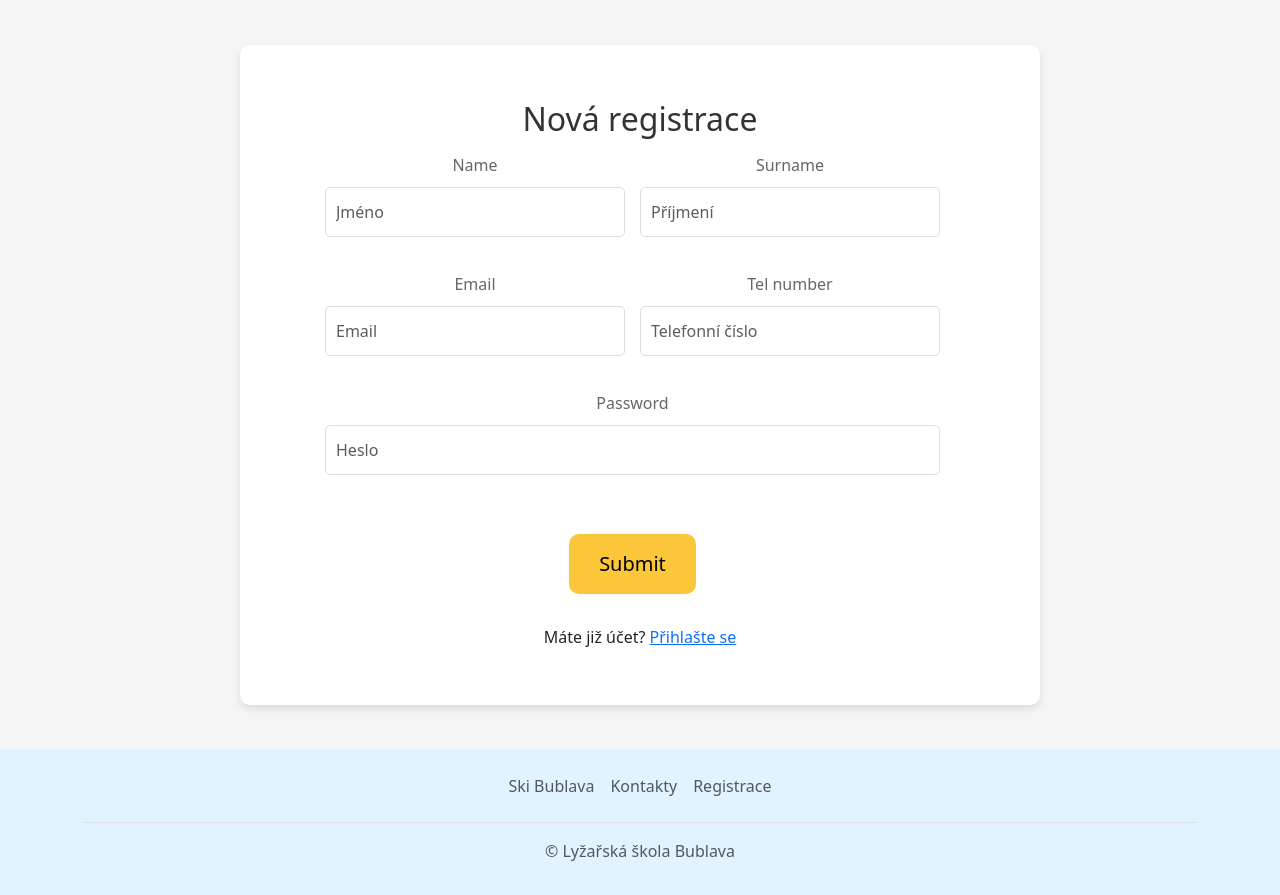
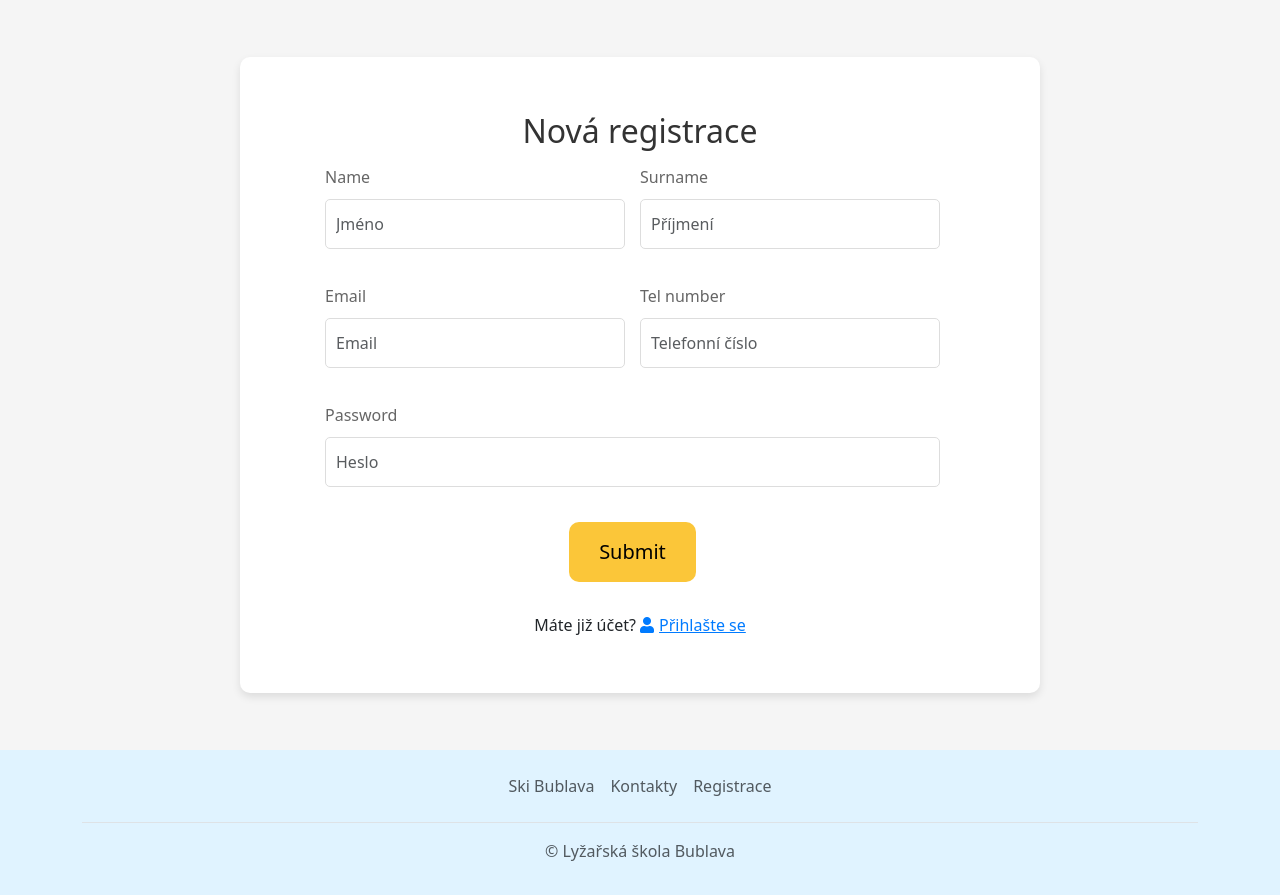
Before and after one commit to petrstipek/Rezervacni_webova_aplikace, a Python web app: template flaskr/templates/auth/registration.html in a window 1280 px wide. Shown: the part 89-984 px from the top of the page. Run offline with Jinja, Linux system fonts and the light colour scheme; the template is opened without the code that fills it, so the values that code supplies are empty, except form fields; tables that the repository leaves empty hold one stand-in row (values such as "Sample post"); form fields are guessed from the names that the template uses; some libraries are stand-ins or nearby versions.

Commit message:
Login, registration and renew password styling and layout

```diff
--- a/flaskr/static/css/style_login.css
+++ b/flaskr/static/css/style_login.css
@@ -36,6 +36,7 @@
 .h2-headers {
     margin-bottom: 30px;
     color: #333;
+    text-align: center;
 }
 
 .login-label {
@@ -69,3 +70,37 @@
 .page-title {
     text-align: left !important;
 }
+
+.global.margin {
+    flex: 1;
+}
+
+html,
+body {
+    min-height: 100vh;
+    margin: 0;
+    padding: 0;
+    display: flex;
+    flex-direction: column;
+}
+
+.color-background {
+    background-color: #f5f5f5;
+    display: flex !important;
+    flex-direction: column !important;
+    flex: 1 !important;
+}
+
+a {
+    color: #007bff;
+    display: inline-flex;
+    align-items: center;
+}
+
+a i {
+    margin-right: 5px;
+}
+
+.mt-3 {
+    text-align: center;
+}
--- a/flaskr/static/css/style_user.css
+++ b/flaskr/static/css/style_user.css
@@ -5,8 +5,9 @@ header {
 }
 
 .global-margin {
-    margin-left: 190px;
-    margin-right: 190px;
+    margin-left: 230px;
+    margin-right: 230px;
+    flex: 1;
 }
 
 section {
--- a/flaskr/templates/auth/registration.html
+++ b/flaskr/templates/auth/registration.html
@@ -1,17 +1,19 @@
 {% extends "base_user.html" %}
 
 {% block head %}
-    <title>Registrace nového uživatele</title>
+<title>Přihlašování admin</title>
 <link href="{{ url_for('static', filename='css/style_login.css') }}" rel="stylesheet">
 <link href="{{ url_for('static', filename='css/style_user.css') }}" rel="stylesheet">
+<link href="{{ url_for('static', filename='css/school_information.css') }}" rel="stylesheet">
 <link href="{{ url_for('static', filename='css/style_registration.css') }}" rel="stylesheet">
+<link href="https://cdnjs.cloudflare.com/ajax/libs/font-awesome/5.15.3/css/all.min.css" rel="stylesheet">
 
-    <script src="https://code.jquery.com/ui/1.12.1/jquery-ui.js"></script>
+
 {% endblock %}
 
 {% block body %}
-{{ form.hidden_tag() }}
-<body class="text-center">
+<div class="color-background">
+    <div class="global-margin">
         <div class="body-login">
             <div class="form-container">
                 <form method="POST" class="form-signin">
@@ -43,16 +45,16 @@
                         {{ form.password(id="password", class="form-control login-fields", placeholder="Heslo") }}
                     </div>
                 </div>
-                <br>
                 <div class="form-row form-btn">
                     {{ form.submit(class="btn btn-warning btn btn-lg btn-send-reservation") }}
                 </div>
                 <div class="mt-3">
-                    <p>Máte již účet? <a href="{{ url_for('auth.login') }}">Přihlašte se</a></p>
+                    <p>Máte již účet? <a href="{{ url_for('auth.login') }}"><i class="fas fa-user"></i> Přihlašte se</a></p>
                 </div>
                 </form>
             </div>
         </div>
+    </div>
+</div>
 <script src="{{ url_for('static', filename='js/registration.js') }}"></script>
-</body>
 {% endblock %}
```
Also changed, not shown: flaskr/static/css/style_user_reservation_check.css (+0 -7 lines), flaskr/templates/auth/login.html (+11 -6 lines), flaskr/templates/auth/renew_password.html (+11 -5 lines), flaskr/templates/auth/reset_password.html (+5 -3 lines). Lines whose indentation alone changed are shown as unchanged.
